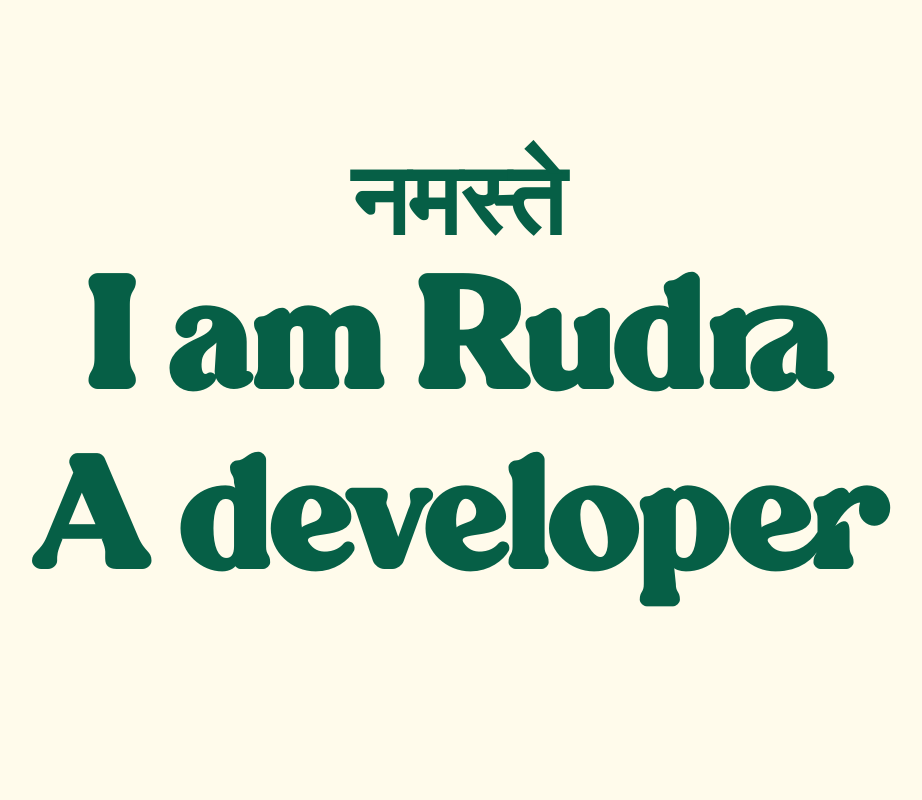
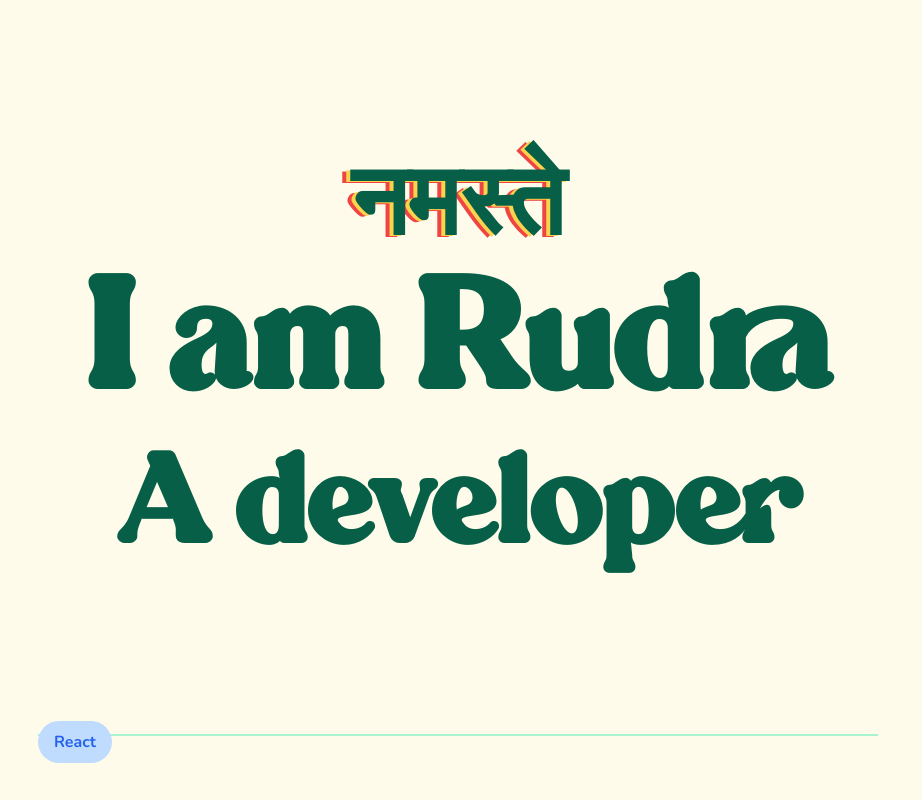
Before and after one commit to lucifer78907/Portfolio, a React (Vite) app: page / in a window 1280 px wide. Shown: the whole page, without its empty margins (182-1104 px from the left). Built offline with nearby package versions, Linux system fonts and the light colour scheme; a web font is replaced by a local one; what react-locomotive-scroll would draw is missing.

Commit message:
+HeroMain BreadCrumbs

```diff
--- a/src/components/Hero/HeroMain.scss
+++ b/src/components/Hero/HeroMain.scss
@@ -7,4 +7,58 @@
     flex-direction: column;
     justify-content: start;
   }
+
+  &__bottom-line {
+    align-self: center;
+    margin-top: 15rem;
+    height: 2px;
+    width: 70%;
+    background-color: var(--color-primary-200);
+  }
+
+  &__breadcrumb {
+    font-size: 1.6rem;
+    background-color: red;
+    color: #fafafa;
+    padding: 1rem 1.6rem;
+    font-weight: 700;
+    border-radius: 40px;
+
+    &--react {
+      background-color: #bfdbfe;
+      color: #2563eb;
+    }
+
+    &--node {
+      background-color: #bbf7d0;
+      color: #15803d;
+    }
+
+    &--mongodb {
+      background-color: #a7f3d0;
+      color: #047857;
+    }
+
+    &--design {
+      background-color: #fecaca;
+      color: #dc2626;
+    }
+
+    &--rest {
+      background-color: #fed7aa;
+      color: #ea580c;
+    }
+  }
+
+  &__circle {
+    position: absolute;
+    min-width: 20rem;
+    min-height: 20rem;
+    border-radius: 50%;
+    background-image: linear-gradient(
+      to right,
+      var(--color-primary-800),
+      var(--color-primary-400)
+    );
+  }
 }
--- a/src/components/Hero/HeroMain.tsx
+++ b/src/components/Hero/HeroMain.tsx
@@ -1,4 +1,6 @@
 import "./HeroMain.scss";
+import gsap from "gsap";
+import { useGSAP } from "@gsap/react";
 
 const HeroMain = () => {
   return (
@@ -7,6 +9,20 @@ const HeroMain = () => {
         <span className="heading__primary--hindi">नमस्ते</span>I am Rudra
         <span className="heading__primary--sub">A developer</span>
       </h1>
+      <span className="hero__bottom-line">
+        <span className="hero__breadcrumb hero__breadcrumb--react">React</span>
+        {/* <span className="hero__breadcrumb hero__breadcrumb--node">Node.js</span>
+        <span className="hero__breadcrumb hero__breadcrumb--mongodb">
+          MongoDb
+        </span>
+        <span className="hero__breadcrumb hero__breadcrumb--design">
+          Design
+        </span>
+        <span className="hero__breadcrumb hero__breadcrumb--rest">
+          Rest API
+        </span> */}
+      </span>
+      {/* <span className="hero__circle"></span> */}
     </section>
   );
 };
--- a/src/sass/_base.scss
+++ b/src/sass/_base.scss
@@ -20,6 +20,7 @@ body {
   font-weight: 400;
   line-height: 1;
   background-color: #fffbeb;
+  font-family: var(--font-secondary);
 }
 
 // FONTS
--- a/src/sass/_typography.scss
+++ b/src/sass/_typography.scss
@@ -12,5 +12,10 @@
     font-size: 10rem;
     font-family: var(--font-hindi);
     font-weight: 700;
+    text-shadow: -4px 1px 0px #fcd34d, -8px 2px 0px #ef4444;
+  }
+
+  &--sub {
+    font-size: 12rem;
   }
 }
```
